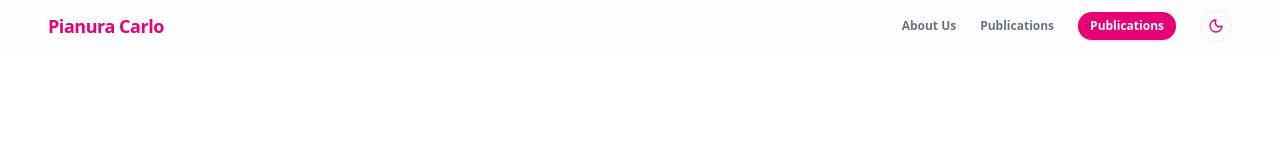
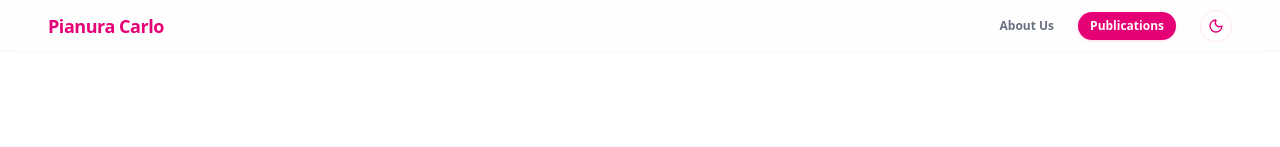
Before and after one commit to Pianura-Carlo/Pianura-Carlo.github.io, a React (Vite) app: page / in a window 1280 px wide. Shown: the top 147 px of the page. Built offline with nearby package versions, Linux system fonts and the light colour scheme; a web font is replaced by a local one.

Commit message:
fix(nav): remove duplicate publications link
Keep only the primary pink publications action in the header.

```diff
--- a/public/publications.json
+++ b/public/publications.json
@@ -1,5 +1,5 @@
 {
-  "generatedAt": "2026-06-28T13:42:38.920Z",
+  "generatedAt": "2026-06-28T13:49:18.800Z",
   "publications": [
     {
       "id": "dblp-conf/evalita/PorcelliGFCG26",
--- a/src/App.tsx
+++ b/src/App.tsx
@@ -79,12 +79,6 @@ export default function App() {
             className="hidden sm:inline-flex text-xs font-semibold text-gray-500 dark:text-gray-400 hover:text-pink-600 dark:hover:text-pink-400 transition-colors cursor-pointer whitespace-nowrap"
           >
             About Us
-          </button>
-          <button
-            onClick={() => scrollTo(researchSectionRef)}
-            className="hidden sm:inline-flex text-xs font-semibold text-gray-500 dark:text-gray-400 hover:text-pink-600 dark:hover:text-pink-400 transition-colors cursor-pointer whitespace-nowrap"
-          >
-            Publications
           </button>
           <button
             onClick={() => {
```
